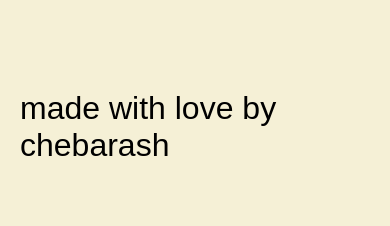
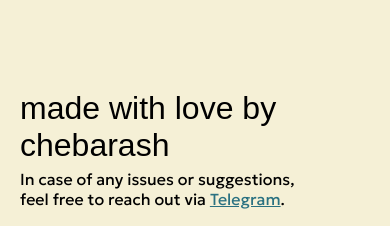
Before and after one commit to chebarash/pressf, a Next.js app: page / in a window 390 px wide. Shown: the part 966-1192 px from the top of the page. Before the commit the page ends 1150 px from the top, so only its background shows below. Built offline with nearby package versions, Linux system fonts and the light colour scheme; no server answers; the database is empty; a web font is replaced by a local one.

Commit message:
Enhance footer with contact info and improved styles
Added a paragraph to the footer with contact information and a Telegram link. Updated footer styles in globals.css for better layout, text styling, and responsiveness.

```diff
--- a/src/app/globals.css
+++ b/src/app/globals.css
@@ -69,6 +69,18 @@
   align-items: center;
   justify-content: center;
   padding: 20px;
+  gap: 10px;
+  align-items: last baseline;
+}
+
+footer p {
+  font-size: 16px;
+  color: var(--foreground);
+}
+
+footer p a {
+  text-decoration: underline;
+  color: var(--accent);
 }
 
 header {
@@ -120,4 +132,10 @@
     padding: 100px 30px;
     gap: 50px;
   }
+
+  footer {
+    flex-direction: column;
+    align-items: flex-start;
+    gap: 5px;
+  }
 }
--- a/src/components/Footer.tsx
+++ b/src/components/Footer.tsx
@@ -8,6 +8,15 @@
           made with love by chebarash
         </Link>
       </h3>
+      <p>
+        In case of any issues or suggestions,
+        <br />
+        feel free to reach out via{" "}
+        <Link href="https://chebarash.t.me" target="_blank">
+          Telegram
+        </Link>
+        .
+      </p>
     </footer>
   );
 }
```
